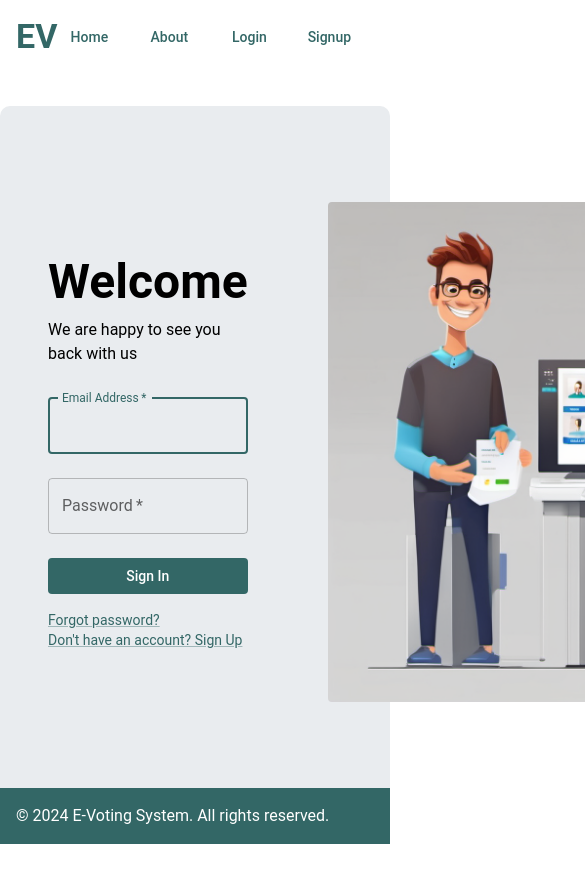
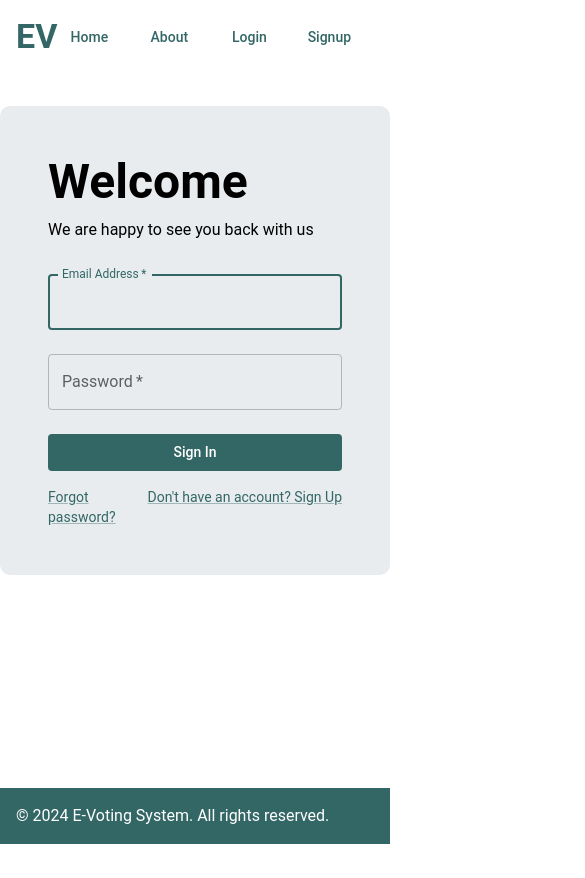
Before and after one commit to kiani007/E-Voting, a React (Vite) app: page /login in a window 390 px wide. Shown: the top 878 px of the page, 585 px wide, since content can reach past the window. After the commit the page ends 844 px from the top, so only its background shows below. Built offline with nearby package versions, Linux system fonts and the light colour scheme.

Commit message:
fix signup login mobile view

```diff
--- a/package.json
+++ b/package.json
@@ -15,7 +15,7 @@
     "@emotion/react": "^11.11.4",
     "@emotion/styled": "^11.11.5",
     "@mui/icons-material": "^5.15.15",
-    "@mui/material": "^5.15.16",
+    "@mui/material": "^5.15.17",
     "react": "^18.2.0",
     "react-dom": "^18.2.0",
     "react-icons": "^5.2.0",
--- a/src/pages/Login/index.jsx
+++ b/src/pages/Login/index.jsx
@@ -16,8 +16,12 @@ import LockOutlinedIcon from '@mui/icons-material/LockOutlined';
 import { useAuth } from '../../Auth';
 import loginAvatar from '../../assets/LoginAvatar.png';
 import bgLoign from '../../assets/bgLogin.jpg';
+import { useMediaQuery } from '@mui/material';
+import { useTheme } from '@mui/material/styles';
 useAuth;
 const Index = () => {
+  const theme = useTheme();
+  const isMd = useMediaQuery(theme.breakpoints.up('md'));
   const { login } = useAuth();
   const navigate = useNavigate();
 
@@ -61,7 +65,7 @@ const Index = () => {
           display: 'flex',
           flexDirection: 'row',
           alignItems: 'center',
-          justifyContent: 'space-between',
+          justifyContent: 'center',
         }}
       >
         <Box sx={{ padding: '1rem' }}>
@@ -125,6 +129,7 @@ const Index = () => {
             </Grid>
           </form>
         </Box>
+        {isMd && (
           <Box
             sx={{
               m: 2,
@@ -139,8 +144,8 @@ const Index = () => {
                 alt="login avatar"
                 borderRadius="10px"
                 sx={{
-                width: '500px',
-                height: '500px',
+                  maxWidth: '500px',
+                  maxHeight: '500px',
                   objectFit: 'cover',
                   objectPosition: 'center',
                   pointerEvents: 'none',
@@ -158,6 +163,7 @@ const Index = () => {
               />
             </Card>
           </Box>
+        )}
       </Box>
     </Container>
   );
--- a/src/pages/SignUp/index.jsx
+++ b/src/pages/SignUp/index.jsx
@@ -12,9 +12,13 @@ import {
   Card,
   CardMedia,
 } from '@mui/material';
+import { useMediaQuery } from '@mui/material';
+import { useTheme } from '@mui/material/styles';
 import voteAvatar from '../../assets/voteAvatar.png';
 import bgLoign from '../../assets/bgLogin.jpg';
 const index = () => {
+  const theme = useTheme();
+  const isMd = useMediaQuery(theme.breakpoints.up('md'));
   const navigate = useNavigate();
   const handleSubmit = (event) => {
     event.preventDefault();
@@ -151,6 +155,7 @@ const index = () => {
             </Grid>
           </form>
         </Box>
+        {isMd && (
           <Box
             sx={{
               m: 2,
@@ -185,6 +190,7 @@ const index = () => {
               />
             </Card>
           </Box>
+        )}
       </Box>
     </Container>
   );
```
Also changed, not shown: 1 other file (tests, documents, lock files or other folders). Lines whose indentation alone changed are shown as unchanged.
